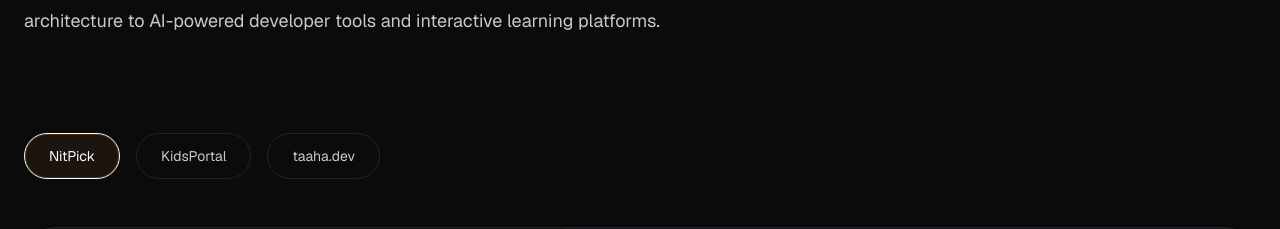
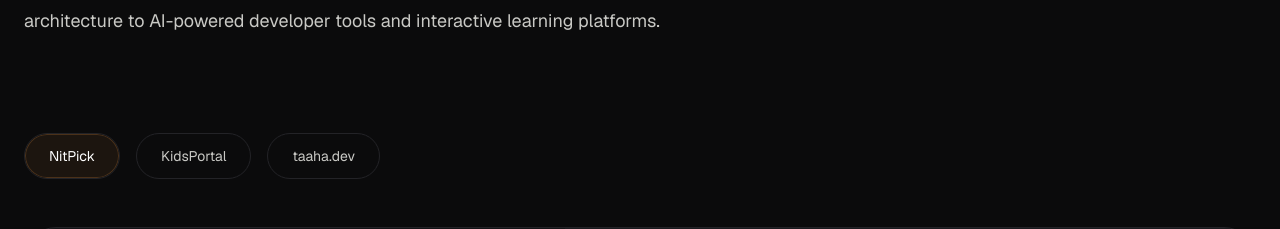
Before and after one commit to m-taaha/taaha-portfolio, a Next.js app: page / in a window 1280 px wide. Shown: the part 1661-1890 px from the top of the page. Built offline with nearby package versions, Linux system fonts and the light colour scheme.

Commit message:
feat(systems): enhance selector with animated active state

```diff
--- a/app/components/sections/Systems/components/selector/SystemSelector.tsx
+++ b/app/components/sections/Systems/components/selector/SystemSelector.tsx
@@ -9,10 +9,7 @@ interface Props {
   onSelect: (id: string) => void;
 }
 
-export function SystemSelector({
-  activeId,
-  onSelect,
-}: Props) {
+export function SystemSelector({ activeId, onSelect }: Props) {
   return (
     <div className="flex flex-wrap gap-4">
       {systems.map((system) => {
@@ -21,14 +18,15 @@ export function SystemSelector({
         return (
           <motion.button
             key={system.id}
+            whileHover={{ y: -2 }}
             whileTap={{ scale: 0.96 }}
-            whileHover={{ y: -2 }}
             onClick={() => onSelect(system.id)}
             className={`
               relative
               overflow-hidden
               rounded-full
               border
+              border-border-subtle
               px-6
               py-3
               text-sm
@@ -38,11 +36,10 @@ export function SystemSelector({
               ${
                 active
                   ? "text-white"
-                  : "border-border-subtle text-text-secondary hover:border-brand-primary/40"
+                  : "text-text-secondary hover:border-brand-primary/40"
               }
             `}
           >
-            <>
             {active && (
               <motion.div
                 layoutId="active-system"
@@ -50,9 +47,9 @@ export function SystemSelector({
                   absolute
                   inset-0
                   rounded-full
-        bg-brand-primary/10
                   border
                   border-brand-primary/30
+                  bg-brand-primary/10
                 "
                 transition={{
                   type: "spring",
@@ -63,7 +60,6 @@ export function SystemSelector({
             )}
 
             <span className="relative z-10">{system.name}</span>
-            </>
           </motion.button>
         );
       })}
```
Lines whose indentation alone changed are shown as unchanged.
